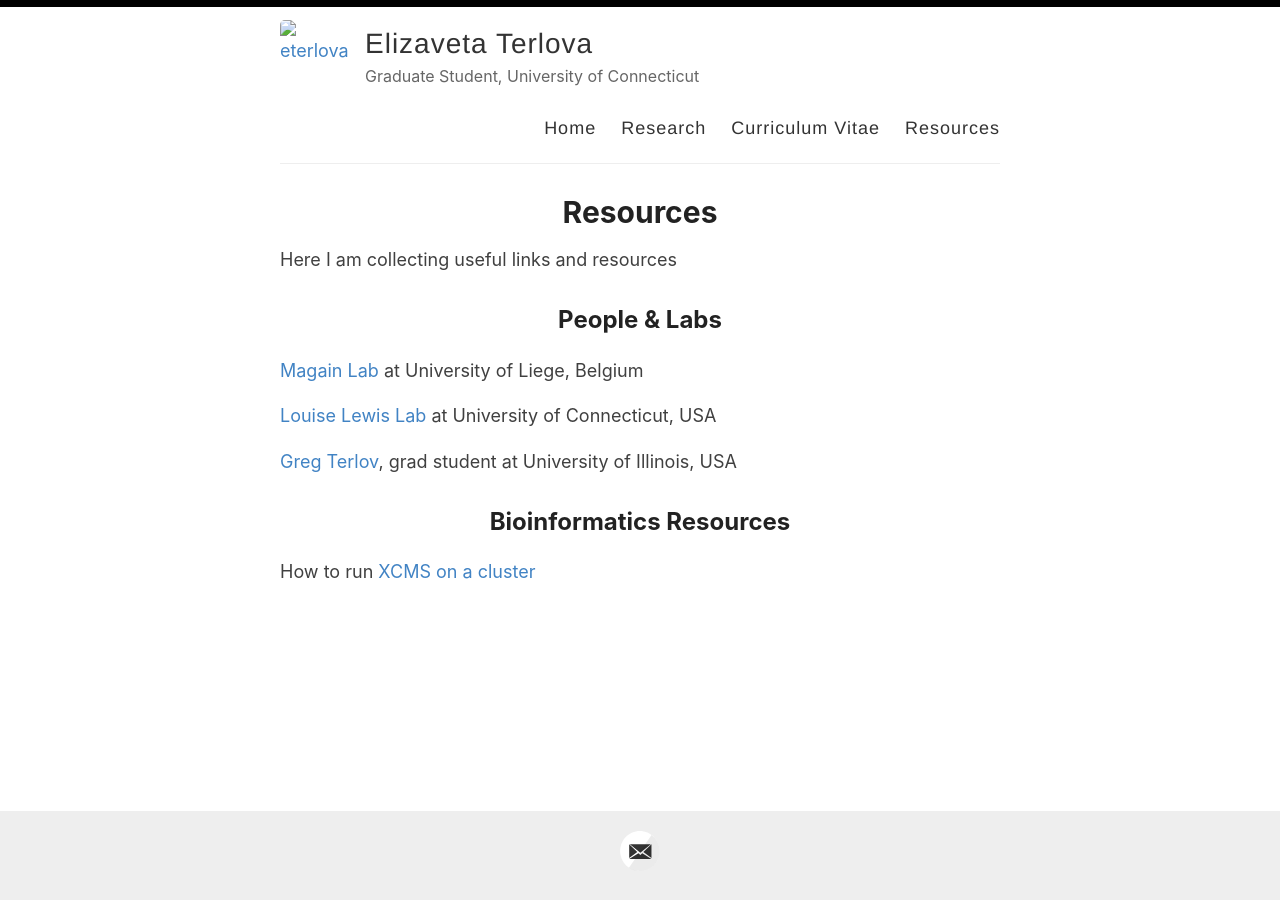
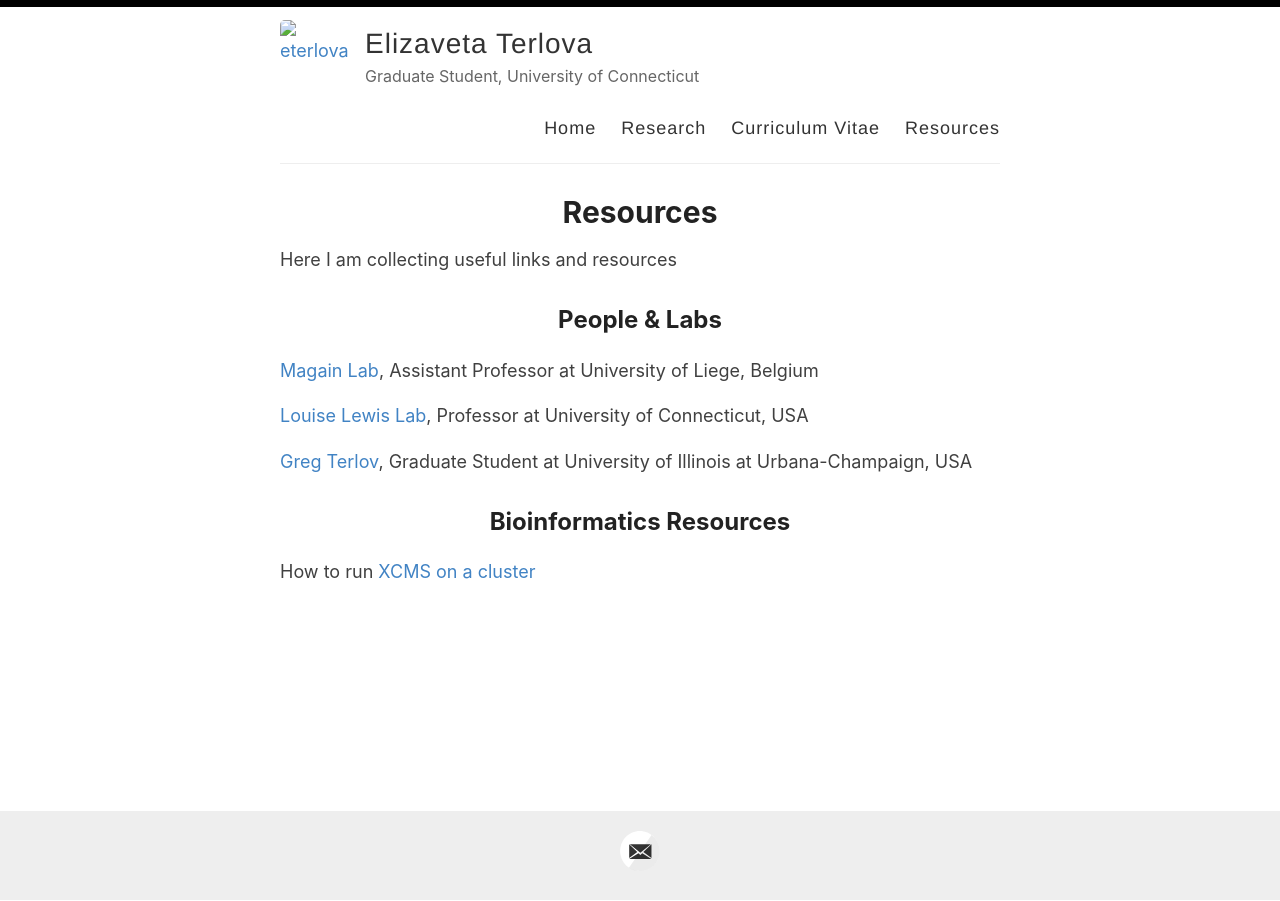
Before and after one commit to eterlova/eterlova.github.io, a Jekyll site: the page built from _pages/resources.md, in a window 1280 px wide. Built offline with Jekyll 4.4.1, drawn with Linux system fonts in a browser that asks for light colours.

Commit message:
Update resources.md

```diff
--- a/_pages/resources.md
+++ b/_pages/resources.md
@@ -8,11 +8,11 @@ Here I am collecting useful links and resources
 
 ## People & Labs
 
-[Magain Lab](https://nicolasmagain.github.io) at University of Liege, Belgium
+[Magain Lab](https://nicolasmagain.github.io), Assistant Professor at University of Liege, Belgium
 
-[Louise Lewis Lab](https://algae.eeb.uconn.edu) at University of Connecticut, USA
+[Louise Lewis Lab](https://algae.eeb.uconn.edu), Professor at University of Connecticut, USA
 
-[Greg Terlov](https://sites.google.com/a/illinois.edu/gterlov/home), grad student at University of Illinois, USA
+[Greg Terlov](https://sites.google.com/a/illinois.edu/gterlov/home), Graduate Student at University of Illinois at Urbana-Champaign, USA
 
 ## Bioinformatics Resources
 
```
